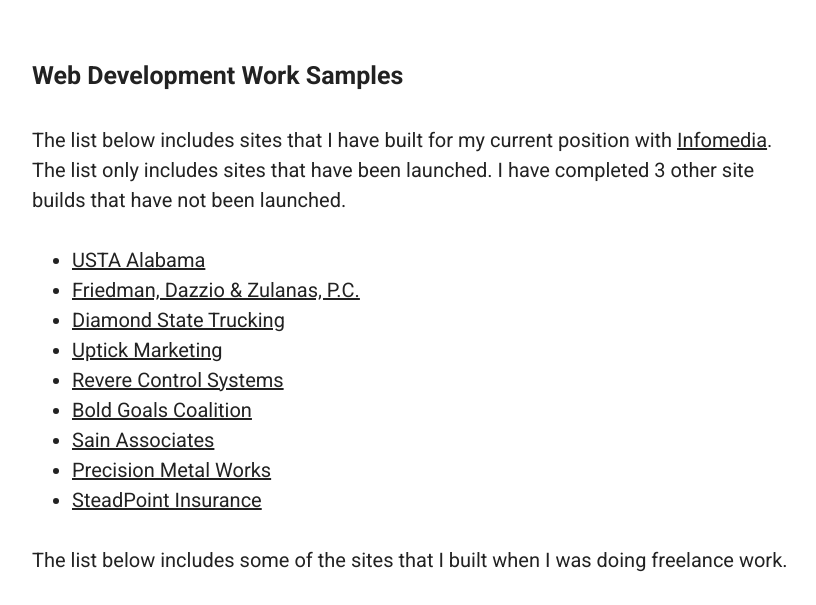
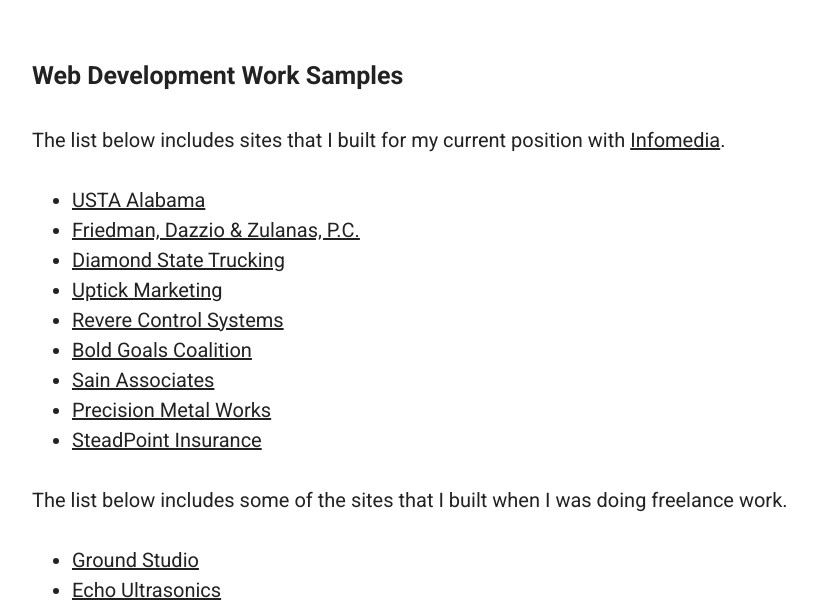
Before and after one commit to nickstaffanson/nickstaffanson.github.io, a website built with webpack: page index.html in a window 1280 px wide. Shown: the part 132-737 px from the top of the page, without its empty margins (228-1044 px from the left). Built offline with nearby package versions, Linux system fonts and the light colour scheme.

Commit message:
Update index.html

```diff
--- a/index.html
+++ b/index.html
@@ -33,7 +33,7 @@
   <main id="myInfo" role="main">
     <section>
       <h2>Web Development Work Samples</h2>
-      <p>The list below includes sites that I have built for my current position with <a rel="noreferrer noopener nofollow" target="_blank" href="https://infomedia.com/">Infomedia</a>. The list only includes sites that have been launched. I have completed 3 other site builds that have not been launched.</p>
+      <p>The list below includes sites that I built for my current position with <a rel="noreferrer noopener nofollow" target="_blank" href="https://infomedia.com/">Infomedia</a>.</p>
       <ul>
         <li><a rel="noreferrer noopener nofollow" target="_blank" href="https://ustaalabama.com/">USTA Alabama</a></li>
         <li><a rel="noreferrer noopener nofollow" target="_blank" href="https://friedman-lawyers.com/">Friedman, Dazzio &amp; Zulanas, P.C.</a></li>
```
